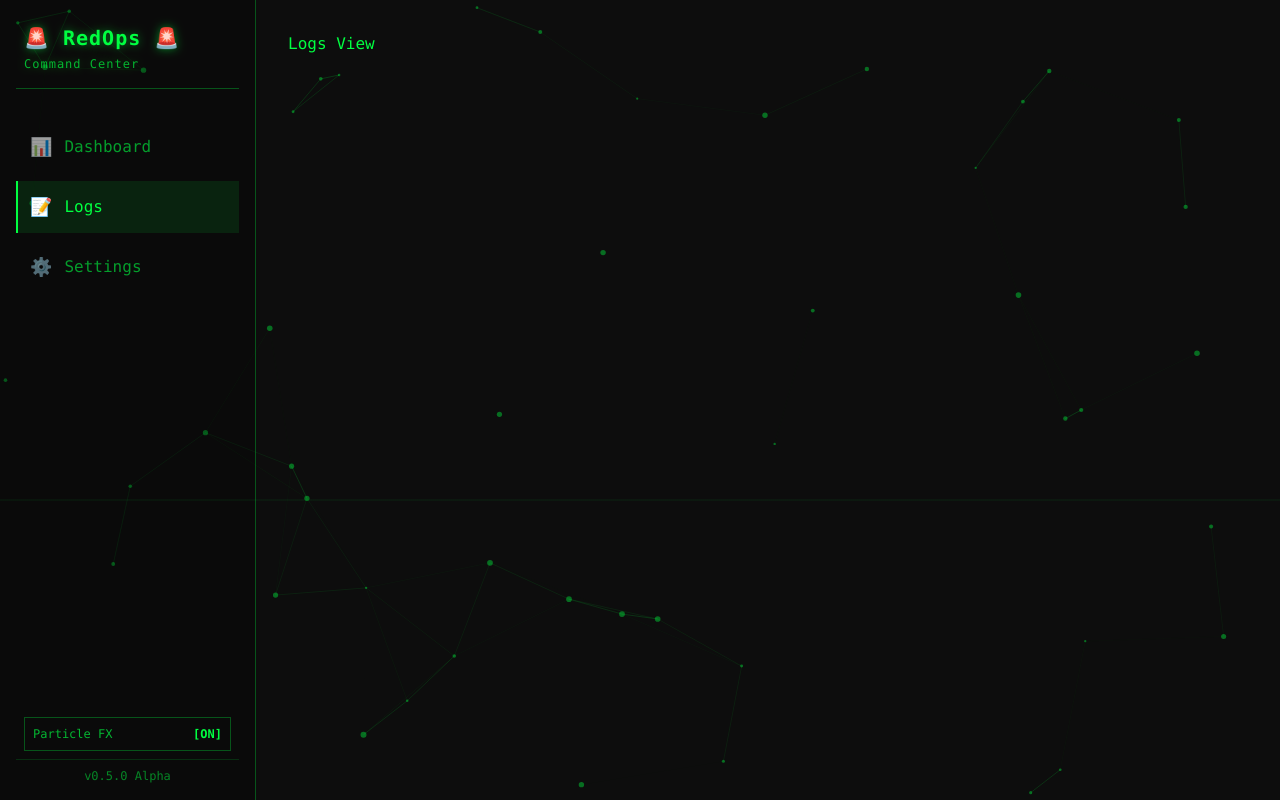
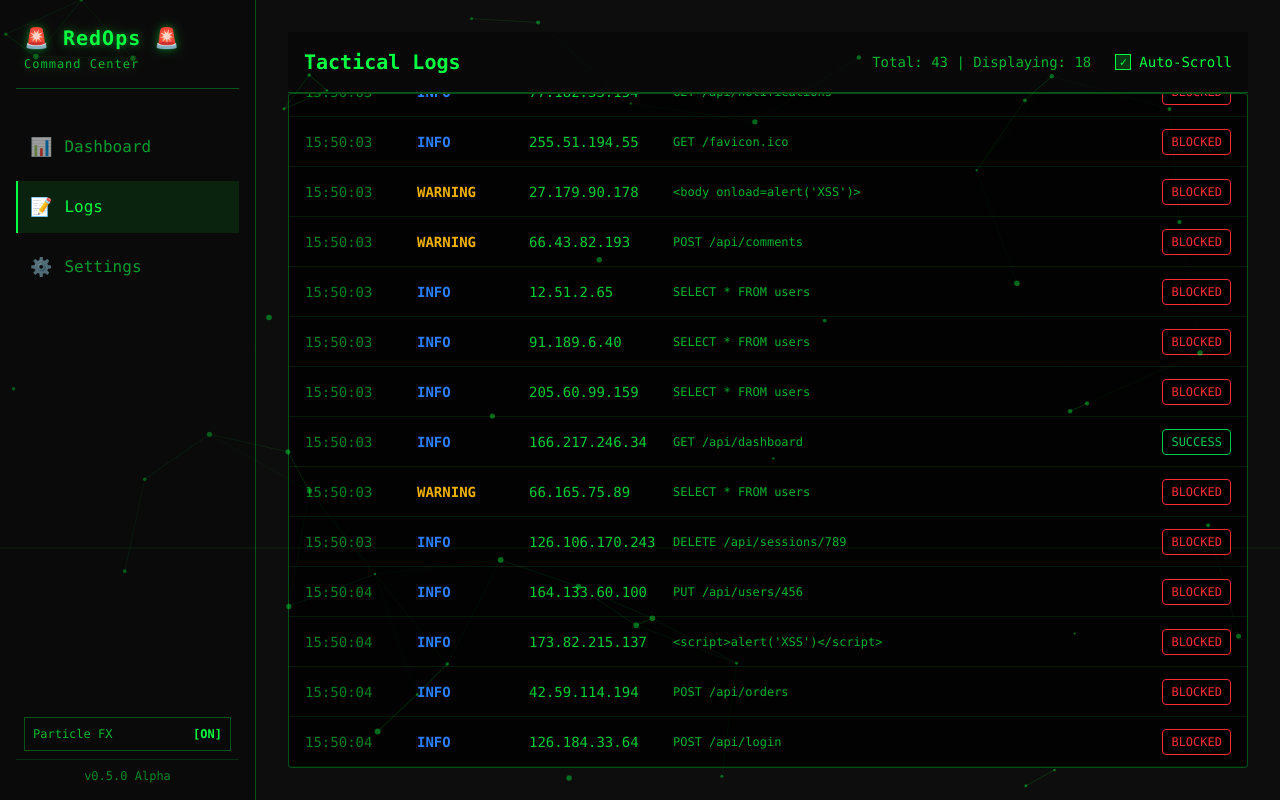
Before and after one commit to CalvinChiu1009/redops-terminal-ui, a Vue app: page /logs in a window 1280 px wide. Built offline with nearby package versions, Linux system fonts and the light colour scheme.

Commit message:
feat: 🎸 Implement virtual scroll, relocate startStream

```diff
--- a/src/App.vue
+++ b/src/App.vue
@@ -1,6 +1,14 @@
-<!-- src/App.vue -->
 <script setup lang="ts">
+import { onMounted } from "vue";
 import AppLayout from "@/components/layout/AppLayout.vue";
+import { useMockStream } from "@/composables/useMockStream";
+
+// 在最上層啟動資料流，確保切換頁面時不會中斷
+const { startStream } = useMockStream();
+
+onMounted(() => {
+  startStream();
+});
 </script>
 
 <template>
--- a/src/components/layout/AppLayout.vue
+++ b/src/components/layout/AppLayout.vue
@@ -20,7 +20,7 @@ const { showParticles } = useUISettings();
 
     <!-- 右側 -->
     <main class="flex-1 p-4 md:p-8 overflow-y-auto">
-      <div class="max-w-7xl mx-auto">
+      <div class="h-full max-w-7xl mx-auto">
         <slot />
       </div>
     </main>
--- a/src/composables/useMockStream.ts
+++ b/src/composables/useMockStream.ts
@@ -127,10 +127,10 @@ export const useMockStream = () => {
     }
   };
 
-  // 元件卸載時自動清理
-  onUnmounted(() => {
-    stopStream();
-  });
+  // 元件卸載時自動清理 - 移除此邏輯以支援跨頁面持續串流
+  // onUnmounted(() => {
+  //   stopStream();
+  // });
 
   return {
     startStream,
--- a/src/views/DashboardView.vue
+++ b/src/views/DashboardView.vue
@@ -14,8 +14,6 @@ import type { ThreatLevel, AttackStatus } from "@/types/attack";
 const attackStore = useAttackStore();
 const { logs, totalLogs, criticalCount, blockedCount, successCount } =
   storeToRefs(attackStore);
-
-const { startStream } = useMockStream();
 
 // 篩選狀態
 const filterLevel = ref<ThreatLevel | null>(null);
@@ -77,11 +75,6 @@ const clearFilters = () => {
   filterLevel.value = null;
   filterStatus.value = null;
 };
-
-// 元件掛載時啟動資料流
-onMounted(() => {
-  startStream();
-});
 </script>
 
 <template>
--- a/src/views/LogsView.vue
+++ b/src/views/LogsView.vue
@@ -1,9 +1,142 @@
-<script setup lang="ts"></script>
+<script setup lang="ts">
+import { ref, watch, nextTick } from "vue";
+import { useVirtualList } from "@vueuse/core";
+import { useAttackStore } from "@/stores/attackStore";
+import { storeToRefs } from "pinia";
+import { format } from "date-fns";
+
+const attackStore = useAttackStore();
+const autoScroll = ref(true);
+const { logs } = storeToRefs(attackStore);
+
+// 使用 Virtual List
+// 必須解構出 scrollTo 才能使用
+const { list, containerProps, wrapperProps, scrollTo } = useVirtualList(logs, {
+  itemHeight: 50,
+  overscan: 5,
+});
+
+// 當 logs 長度變動時，如果自動捲動開啟，就捲到底部
+watch(
+  () => logs.value.length,
+  () => {
+    if (autoScroll.value) {
+      nextTick(() => {
+        scrollTo(logs.value.length - 1);
+      });
+    }
+  },
+);
+</script>
 
 <template>
-  <div>
-    <h1>Logs View</h1>
+  <div class="h-full flex flex-col">
+    <!-- 1. 頂部工具列 -->
+    <div
+      class="p-4 border-b border-terminal-green/30 flex justify-between items-center bg-black/40"
+    >
+      <h2 class="text-xl font-bold">Tactical Logs</h2>
+
+      <div class="flex items-center gap-6">
+        <!-- 狀態統計 -->
+        <div class="text-sm opacity-70">
+          Total: {{ logs.length }} | Displaying: {{ list.length }}
+        </div>
+
+        <!-- Auto Scroll 開關 -->
+        <label
+          class="flex items-center gap-2 text-sm cursor-pointer hover:text-terminal-green transition-colors select-none"
+        >
+          <div
+            class="w-4 h-4 border border-terminal-green flex items-center justify-center"
+            :class="{ 'bg-terminal-green/20': autoScroll }"
+          >
+            <span v-if="autoScroll" class="text-xs">✓</span>
+          </div>
+          <input type="checkbox" v-model="autoScroll" class="hidden" />
+          Auto-Scroll
+        </label>
+      </div>
+    </div>
+
+    <!-- 2. Virtual List container -->
+    <div
+      class="flex-1 border border-terminal-green/30 rounded bg-black/80 overflow-hidden flex flex-col"
+    >
+      <!--
+          * 重點：containerProps 必須綁定到一個有固定高度且 overflow-y-auto 的元素上
+          * 這裡我們用 flex-1 讓它佔滿剩餘高度
+      -->
+      <div v-bind="containerProps" class="h-full w-full custom-scrollbar">
+        <!-- 內層 Wrapper: 負責被撐高 -->
+        <div v-bind="wrapperProps">
+          <!-- 實際渲染項目 -->
+          <div
+            v-for="item in list"
+            :key="item.index"
+            class="h-[50px] border-b border-terminal-green/10 flex items-center px-4 hover:bg-terminal-green/10 transition-color text-sm font-mono"
+          >
+            <!-- 顯示 Log 內容 -->
+            <span class="text-terminal-green/50 w-24 mr-4">
+              {{ format(new Date(item.data.timestamp), "HH:mm:ss") }}</span
+            >
+
+            <!-- Level -->
+            <span
+              class="w-24 font-bold mr-4"
+              :class="{
+                'text-red-500': item.data.level === 'CRITICAL',
+                'text-yellow-500': item.data.level === 'WARNING',
+                'text-blue-500': item.data.level === 'INFO',
+              }"
+            >
+              {{ item.data.level }}
+            </span>
+
+            <!-- IP -->
+            <span class="w-32 mr-4 text-terminal-green/80">
+              {{ item.data.source_ip }}
+            </span>
+
+            <!-- Payload -->
+            <span
+              class="flex-1 truncate text-terminal-green/70 font-mono text-xs"
+            >
+              {{ item.data.payload }}
+            </span>
+
+            <!-- Status -->
+            <span
+              class="ml-auto text-xs px-2 py-1 rounded border"
+              :class="
+                item.data.status === 'BLOCKED'
+                  ? 'border-red-500 text-red-500'
+                  : 'border-green-500 text-green-500'
+              "
+            >
+              {{ item.data.status }}
+            </span>
+          </div>
+        </div>
+      </div>
+    </div>
   </div>
 </template>
 
-<style scoped></style>
+<style lang="scss" scoped>
+.custom-scrollbar {
+  &::-webkit-scrollbar {
+    width: 10px;
+  }
+
+  &::-webkit-scrollbar-track {
+    background: #0d0d0d;
+    border-left: 1px solid #00ff41;
+  }
+
+  &::-webkit-scrollbar-thumb {
+    background: #00ff41;
+    border: 2px solid #0d0d0d;
+  }
+}
+</style>
```
